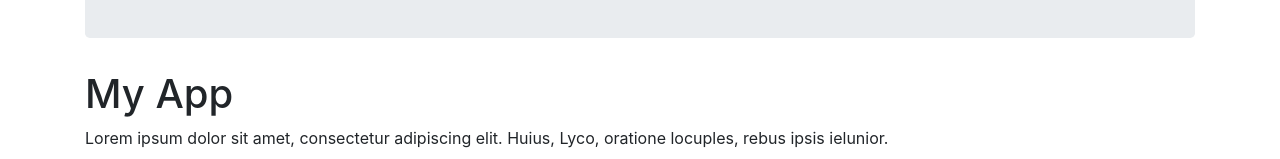
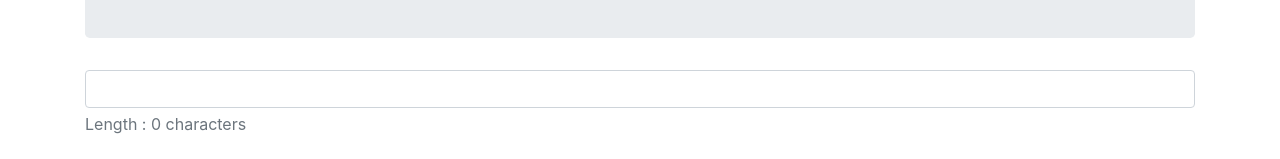
Before and after one commit to jacquescoetzee202/first-react-app, a React (Create React App) app: page / in a window 1280 px wide. Shown: the part 1991-2150 px from the top of the page. Built offline with nearby package versions, Linux system fonts and the light colour scheme.

Commit message:
length component added

```diff
--- a/src/components/Stuff.js
+++ b/src/components/Stuff.js
@@ -14,7 +14,8 @@ import RollCall from "./state/RollCall";
 import Colours from "./stateTricksy/Colours";
 import Die from "./stateTricksy/Die";
 import GodCounter from "./lifecycle/GodCounter";
-import TwoCounter from "./lifecycle/TwoCounters";
+import TwoCounters from "./lifecycle/TwoCounters";
+import Length from "./forms/Length";
 
 
 
@@ -36,7 +37,8 @@ const Stuff = ( {square} ) => (
         <Colours colours={ colours }></Colours>
         <Die sides={ 6 }></Die>
         <GodCounter />
-        <TwoCounter />
+        <TwoCounters />
+        <Length />
         <Header>My App</Header>
         <Paragraph>{ crazyCatPara }</Paragraph>
         <Gif />
--- /dev/null
+++ b/src/components/forms/Length.js
@@ -0,0 +1,33 @@
+import { Component } from "react";
+
+class Length extends Component {
+    constructor() {
+        super();
+
+        this.state = {
+            input: "",
+        }
+        this.handleChange = this.handleChange.bind(this);
+    }
+
+    handleChange(event) {
+        this.setState({ input: event.currentTarget.value })
+    }
+
+    render() {
+        return (
+            <div className="form-group">
+                <input
+                    value={this.state.input}
+                    className="form-control"
+                    onChange={ this.handleChange }
+                />
+                <p className="form-text text-muted">
+                    Length :  { this.state.input.length } characters
+                </p>
+            </div>
+        );
+    }
+}
+
+export default Length;
--- a/src/components/lifecycle/TwoCounters.js
+++ b/src/components/lifecycle/TwoCounters.js
@@ -17,8 +17,6 @@ class TwoCounter extends Component {
         const { value1, value2 } = this.state;
         document.title = "Combined Count : " + (value1 + value2);
     }
-
-
 
     componentDidUpdate() {
         const { value1, value2 } = this.state;
```
Also changed, not shown: src/components/lifecycleTricksy/LigthBox.js (added, +20 -0 lines), 1 other file (tests, documents, lock files or other folders).
